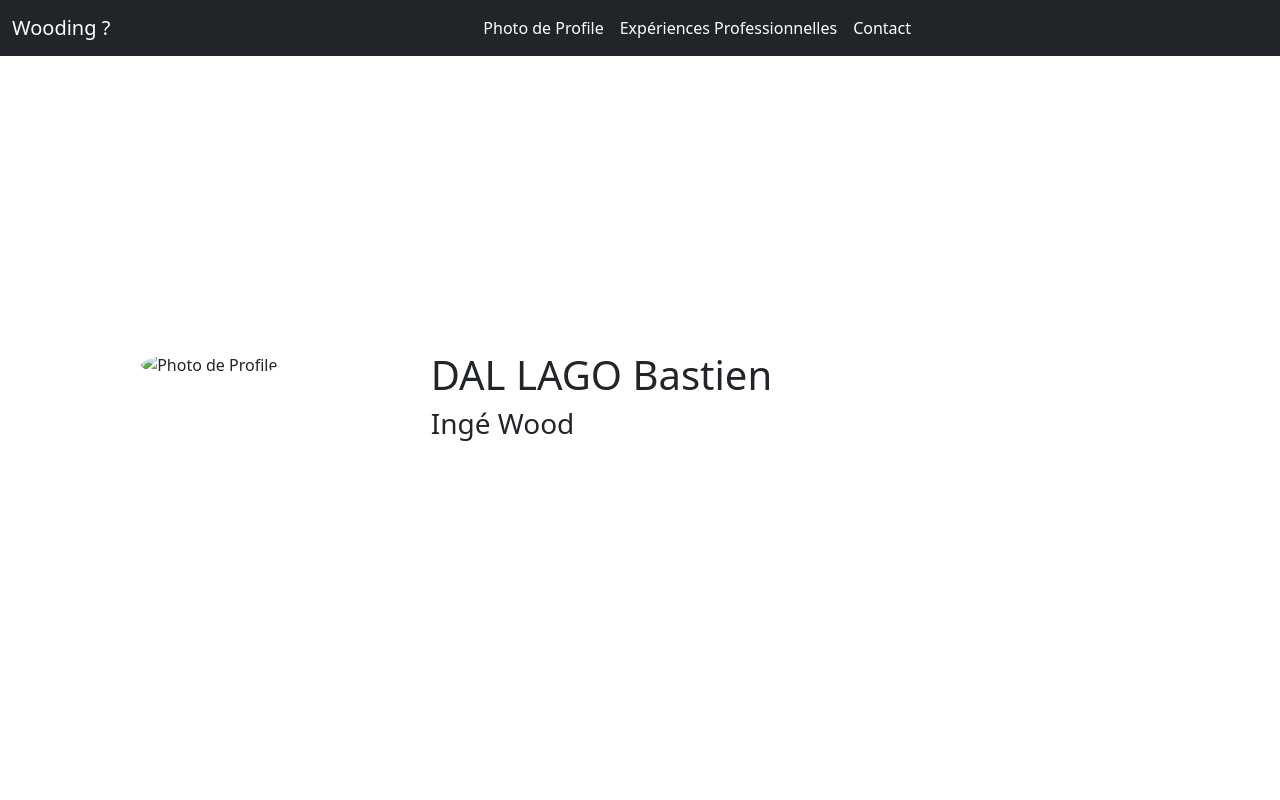
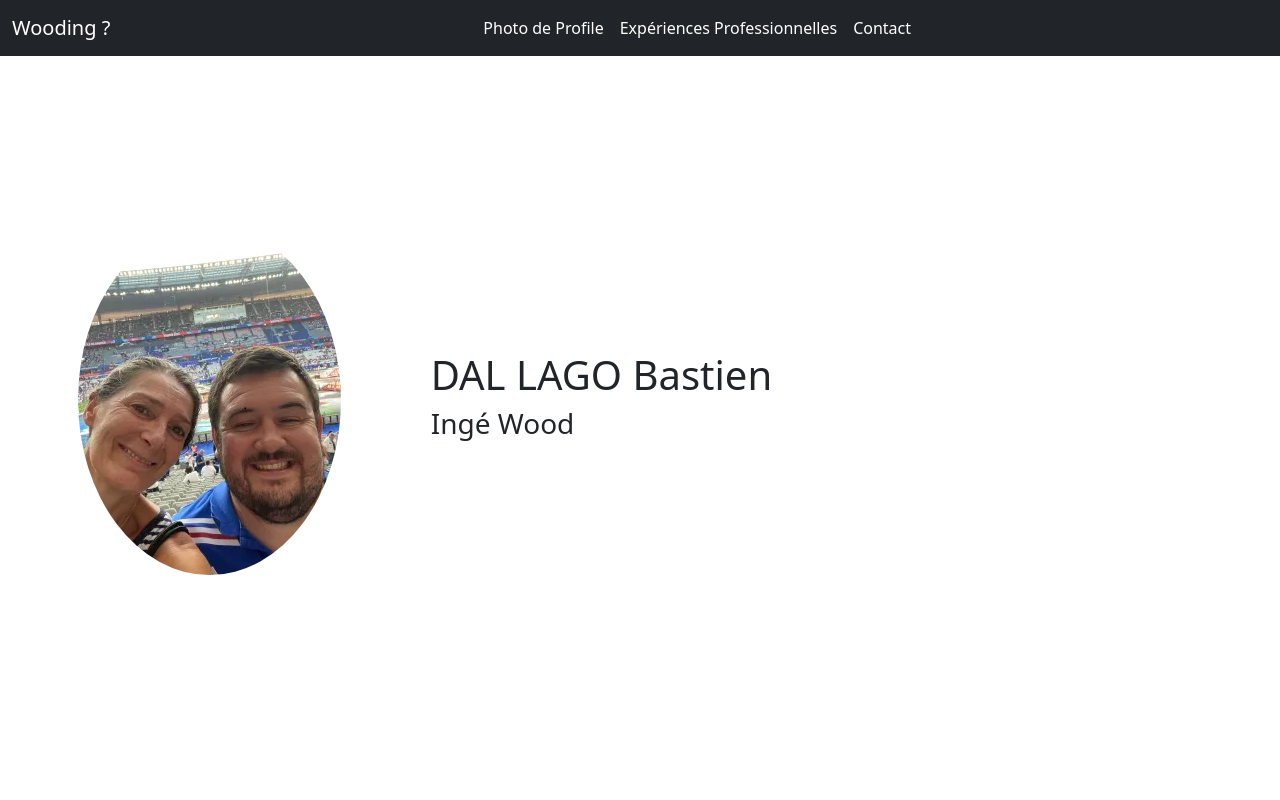
Before and after one commit to LeBardz/discovery-piscine, a plain HTML site: page discovery_piscine/rush/bdal-lag.html in a window 1280 px wide. Shown: the top 800 px of the page. Drawn offline with nearby package versions, Linux system fonts and the light colour scheme.

Commit message:
Update bdal-lag.html

```diff
--- a/discovery_piscine/rush/bdal-lag.html
+++ b/discovery_piscine/rush/bdal-lag.html
@@ -91,7 +91,7 @@
     <div id="profile" class="container-fluid full-height d-flex align-items-center">
         <div class="row w-100">
             <div class="col-md-4 text-center">
-                <img src="./img/bastien£.webp" alt="Photo de Profile" class="img-fluid rounded-circle">
+                <img src="./img/bastien.png" alt="Photo de Profile" class="img-fluid rounded-circle">
             </div>
             <div class="col-md-8 d-flex flex-column justify-content-center">
                 <h1>DAL LAGO Bastien</h1>
```
